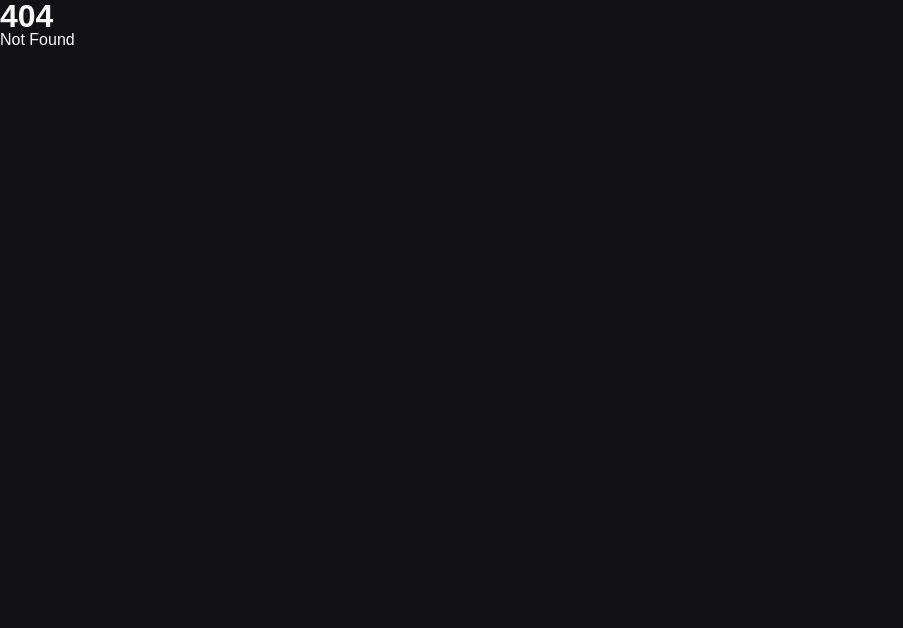
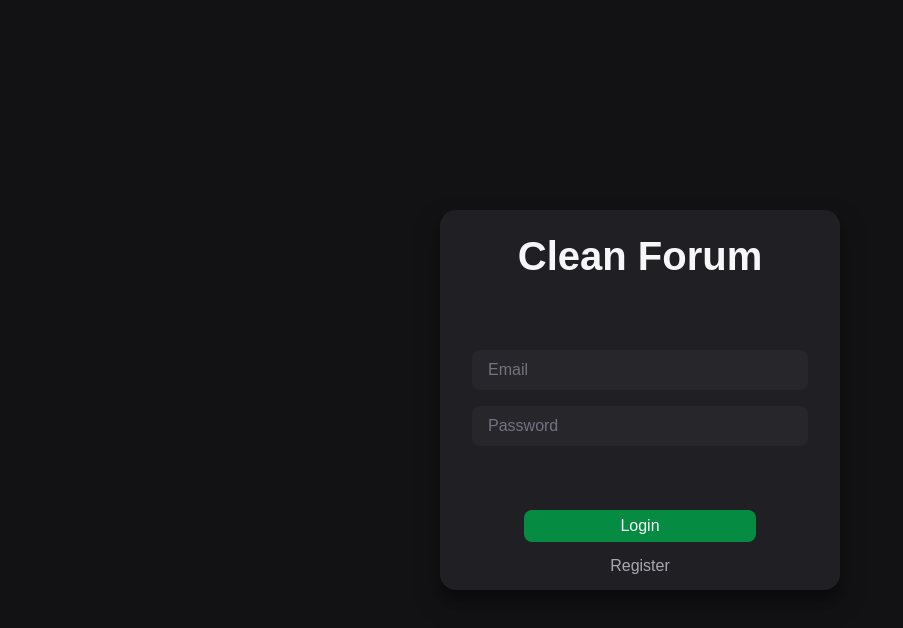
Before and after one commit to silvestr3/cleanforum-web, a SvelteKit app: page /login in a window 1280 px wide. Before the commit this address had no page. Shown: the top 628 px of the page, without its empty margins (0-903 px from the left). Built offline with nearby package versions, Linux system fonts and the light colour scheme; a web font is replaced by a local one.

Commit message:
Add login page

```diff
--- a/src/app.css
+++ b/src/app.css
@@ -9,10 +9,14 @@
 :root {
     --bg-primary: #121214;
     --bg-secondary: #202024;
+    --bg-tertiary: #27272b;
 
     --text-primary: #F7F7FA;
     --text-secondary: #a8a8b3;
     --text-tertiary: #737380;
+
+    --action-primary: #058C42;
+    --action-secondary: #12a54d;
 
     --ff-title: 'Jersey 10', sans-serif;
     --ff-text: 'Jakarta', sans-serif;
@@ -45,6 +49,6 @@ a {
     text-decoration: none;
 }
 
-button {
+button, input {
     all: unset;
 }
--- /dev/null
+++ b/src/routes/(auth)/login/+page.server.ts
@@ -0,0 +1,11 @@
+import type { RequestEvent } from '@sveltejs/kit';
+
+export const actions = {
+	default: async ({ request }: RequestEvent) => {
+		const data = await request.formData();
+		const email = data.get('email');
+		const password = data.get('password');
+
+		console.log(email, password);
+	}
+};
--- /dev/null
+++ b/src/routes/(auth)/login/+page.svelte
@@ -0,0 +1,78 @@
+<div class="container">
+	<form method="POST" class="box">
+		<h1 class="title">Clean Forum</h1>
+
+		<div class="input-wrapper">
+			<input name="email" type="text" placeholder="Email" />
+			<input name="password" type="password" placeholder="Password" />
+		</div>
+		<button type="submit">Login</button>
+		<a href="/register">Register</a>
+	</form>
+</div>
+
+<style>
+	.container {
+		height: 100vh;
+		display: flex;
+		align-items: center;
+	}
+
+	.box {
+		background-color: var(--bg-secondary);
+		margin-inline: auto;
+		width: 400px;
+		height: fit-content;
+		border-radius: 1rem;
+		box-shadow:
+			rgba(0, 0, 0, 0.25) 0px 14px 28px,
+			rgba(0, 0, 0, 0.22) 0px 10px 10px;
+
+		display: flex;
+		flex-direction: column;
+		align-items: center;
+		padding: 1rem 2rem;
+
+		& .input-wrapper {
+			display: flex;
+			flex-direction: column;
+			gap: 1rem;
+			width: 100%;
+			margin-top: 4rem;
+			margin-bottom: 4rem;
+
+			& input {
+				background-color: var(--bg-tertiary);
+				height: 2.5rem;
+				padding-inline: 1rem;
+				border-radius: 8px;
+
+				&::placeholder {
+					color: var(--text-tertiary);
+				}
+			}
+		}
+
+		& button {
+			background-color: var(--action-primary);
+			padding: 0.5rem 2rem;
+			border-radius: 8px;
+			cursor: pointer;
+			margin-bottom: 1rem;
+			width: 50%;
+			text-align: center;
+
+			&:hover {
+				background-color: var(--action-secondary);
+			}
+		}
+
+		& a {
+			color: var(--text-secondary);
+
+			&:hover {
+				color: var(--text-primary);
+			}
+		}
+	}
+</style>
--- a/src/routes/+page.svelte
+++ /dev/null
@@ -1,2 +0,0 @@
-<h1>Welcome to SvelteKit</h1>
-<p>Visit <a href="https://kit.svelte.dev">kit.svelte.dev</a> to read the documentation</p>
```
